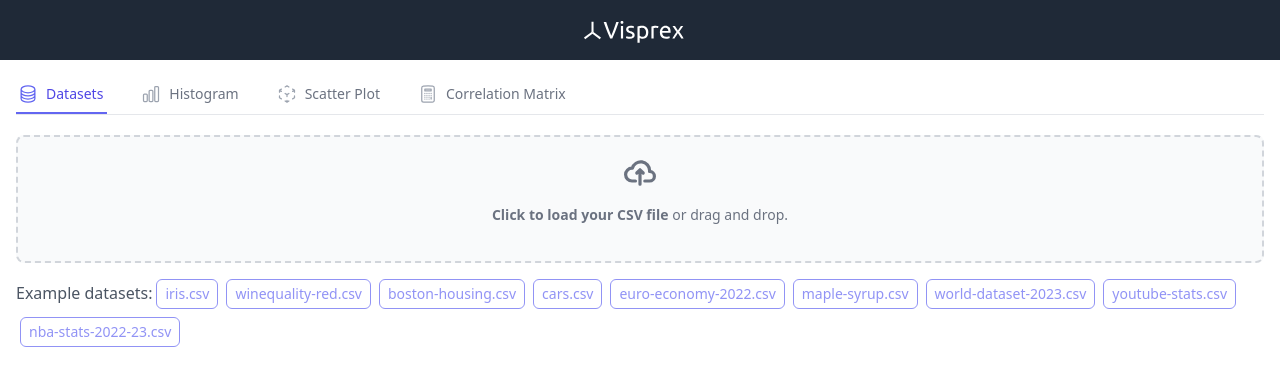
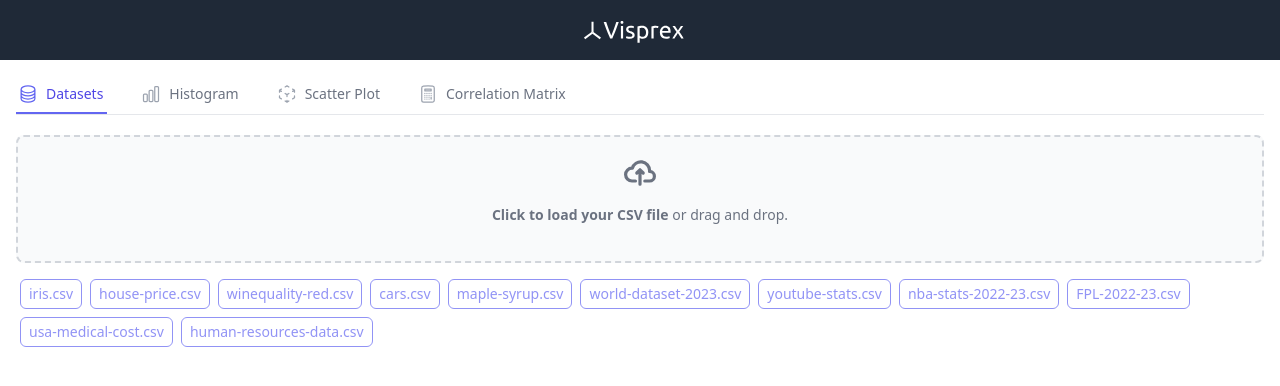
Before and after one commit to visprex/visprex, a React (Create React App) app: page / in a window 1280 px wide. Shown: the top 386 px of the page. Built offline with nearby package versions, Linux system fonts and the light colour scheme; the HTML template or start-up script is replaced by a standard one.

Commit message:
new data, modify logic

```diff
--- a/src/components/data/Dataloader.tsx
+++ b/src/components/data/Dataloader.tsx
@@ -56,7 +56,6 @@ const Dataloader: React.FC<DataloaderProps> = ({ onDataParsed }) => {
         </label>
       </div>
       <div className="my-3 h-auto">
-          <span className='mx-auto text-gray-600'>Example datasets:</span>
           {
             datasets.map((dataset, idx) => (
               <button
--- a/src/components/data/constants.ts
+++ b/src/components/data/constants.ts
@@ -5,19 +5,15 @@ export const datasets = [
         description: "",
     },
     {
+        name: "house-price.csv",
+        description: "",
+    },
+    {
         name: "winequality-red.csv",
         description: "",
     },
     {
-        name: "boston-housing.csv",
-        description: "",
-    },
-    {
         name: "cars.csv",
-        description: "",
-    },
-    {
-        name: "euro-economy-2022.csv",
         description: "",
     },
     {
@@ -35,5 +31,18 @@ export const datasets = [
     {
         name: "nba-stats-2022-23.csv",
         description: "",
-    }
+    },
+    {
+        name: "FPL-2022-23.csv",
+        description: "",
+    },
+
+    {
+        name: "usa-medical-cost.csv",
+        description: "",
+    },
+    {
+        name: "human-resources-data.csv",
+        description: "",
+    },
 ]
```
